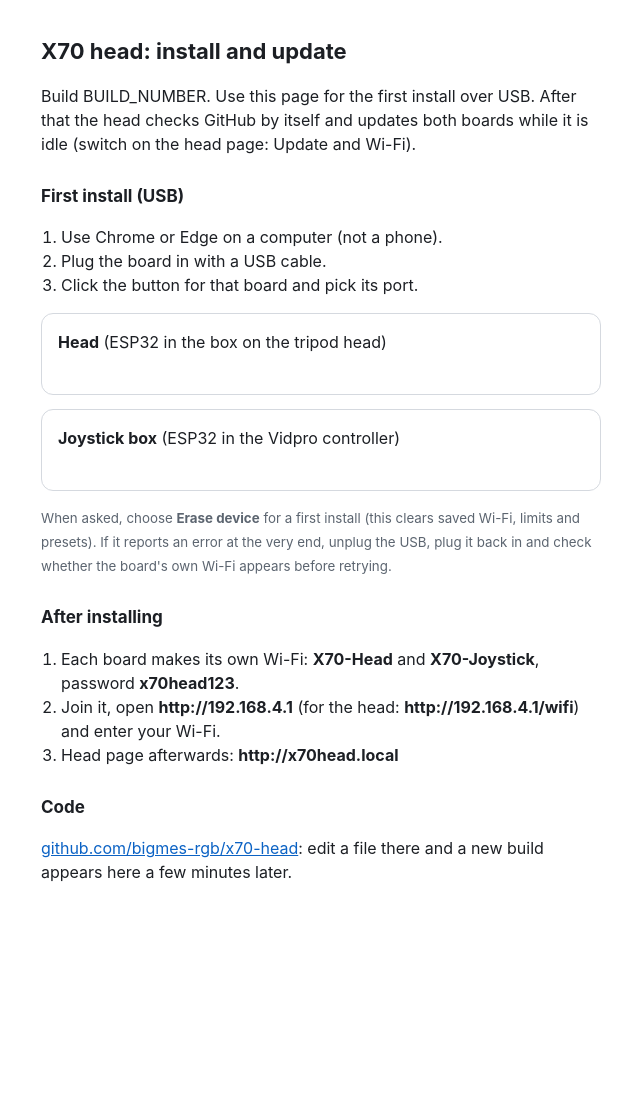
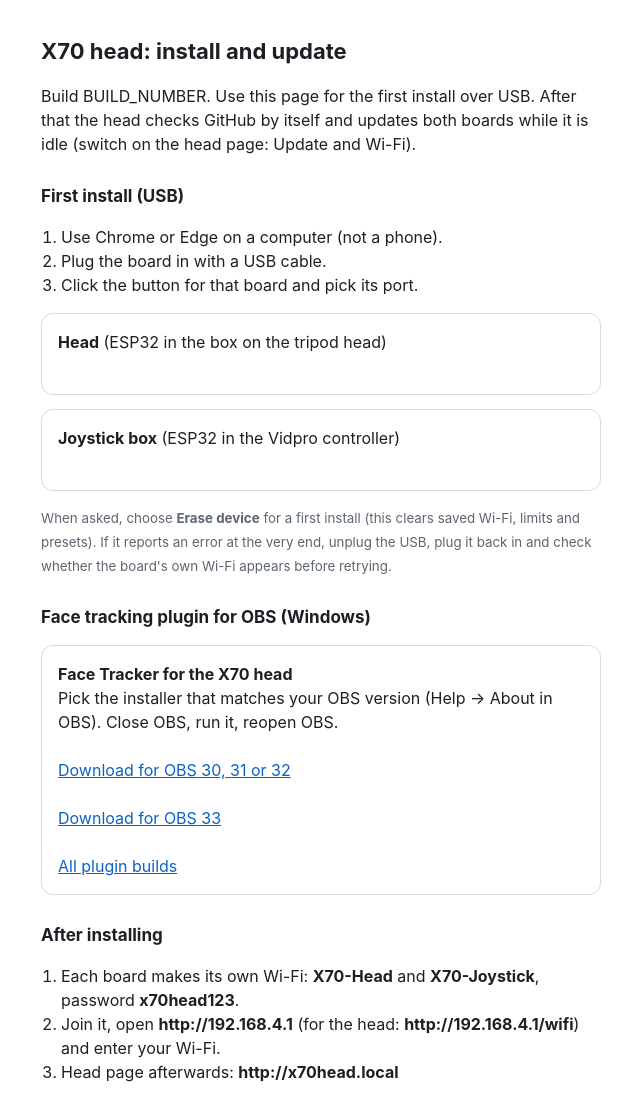
Before and after one commit to bigmes-rgb/x70-head, a plain HTML site: page site/index.html in a window 1280 px wide. Shown: the top 1097 px of the page, without its empty margins (319-959 px from the left). Before the commit the page ends 920 px from the top, so only its background shows below. Drawn offline with Linux system fonts and the light colour scheme.

Commit message:
Installer page: add the OBS face tracking plugin downloads
Co-Authored-By: Claude Fable 5.2 <noreply@anthropic.com>
Claude-Session: https://claude.ai/code/session_01KBQziJVc9kYnPzZWoa2fVP

```diff
--- a/site/index.html
+++ b/site/index.html
@@ -11,6 +11,12 @@ ol{padding-left:20px}small{color:#5c6570}a{color:#0b62c4}</style>
 <div class="card"><b>Head</b> (ESP32 in the box on the tripod head)<br><br><esp-web-install-button manifest="manifest_head.json"></esp-web-install-button></div>
 <div class="card"><b>Joystick box</b> (ESP32 in the Vidpro controller)<br><br><esp-web-install-button manifest="manifest_joystick.json"></esp-web-install-button></div>
 <small>When asked, choose <b>Erase device</b> for a first install (this clears saved Wi-Fi, limits and presets). If it reports an error at the very end, unplug the USB, plug it back in and check whether the board's own Wi-Fi appears before retrying.</small>
+<h2>Face tracking plugin for OBS (Windows)</h2>
+<div class="card"><b>Face Tracker for the X70 head</b><br>Pick the installer that matches your OBS version (Help &rarr; About in OBS). Close OBS, run it, reopen OBS.<br><br>
+<a href="https://github.com/bigmes-rgb/obs-face-tracker/releases/latest/download/FaceTracker-X70-for-OBS-30-31-32.exe">Download for OBS 30, 31 or 32</a><br><br>
+<a href="https://github.com/bigmes-rgb/obs-face-tracker/releases/latest/download/FaceTracker-X70-for-OBS-33.exe">Download for OBS 33</a><br><br>
+<a href="https://github.com/bigmes-rgb/obs-face-tracker/releases">All plugin builds</a></div>
+
 <h2>After installing</h2>
 <ol><li>Each board makes its own Wi-Fi: <b>X70-Head</b> and <b>X70-Joystick</b>, password <b>x70head123</b>.</li>
 <li>Join it, open <b>http://192.168.4.1</b> (for the head: <b>http://192.168.4.1/wifi</b>) and enter your Wi-Fi.</li>
```
